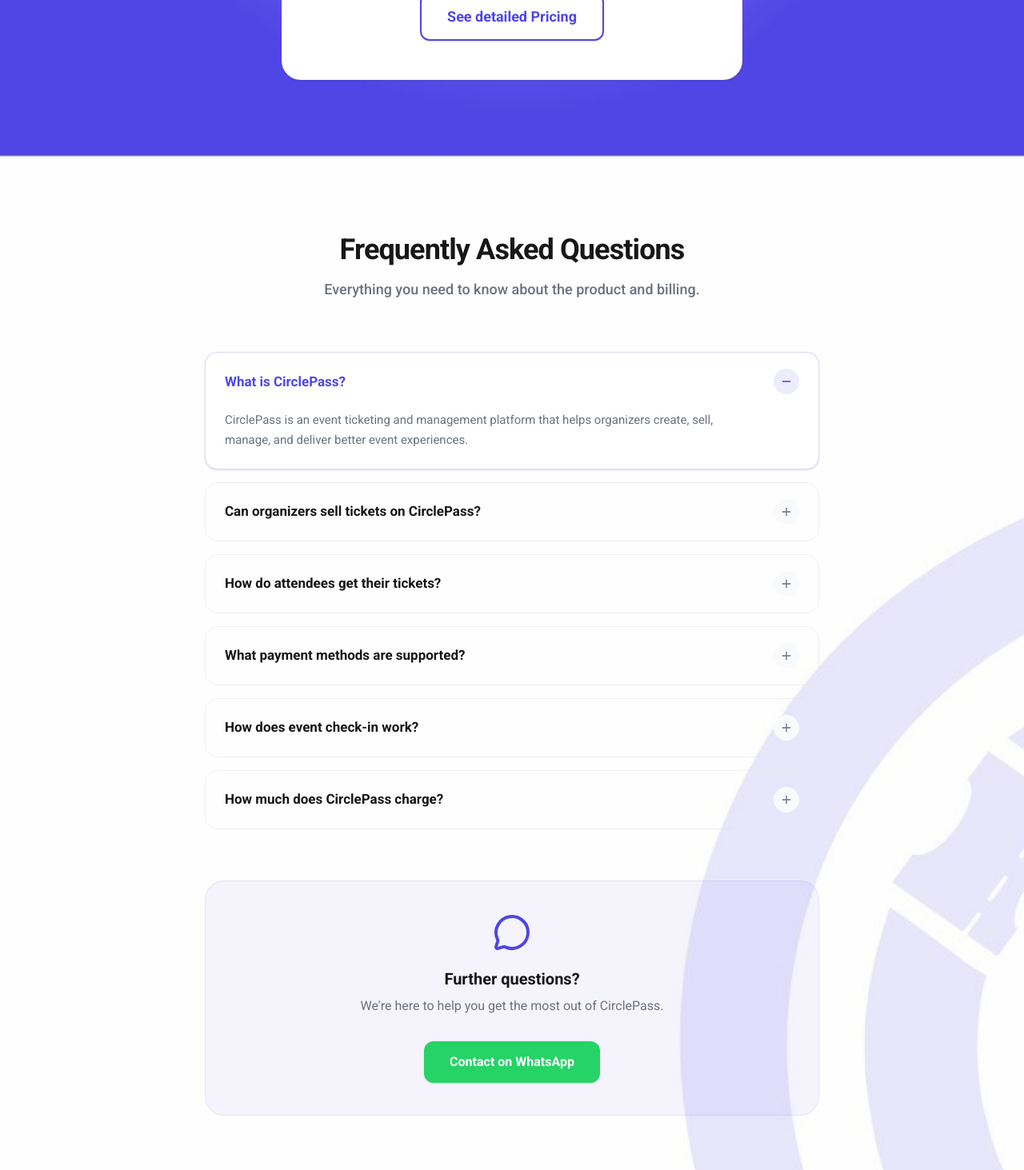
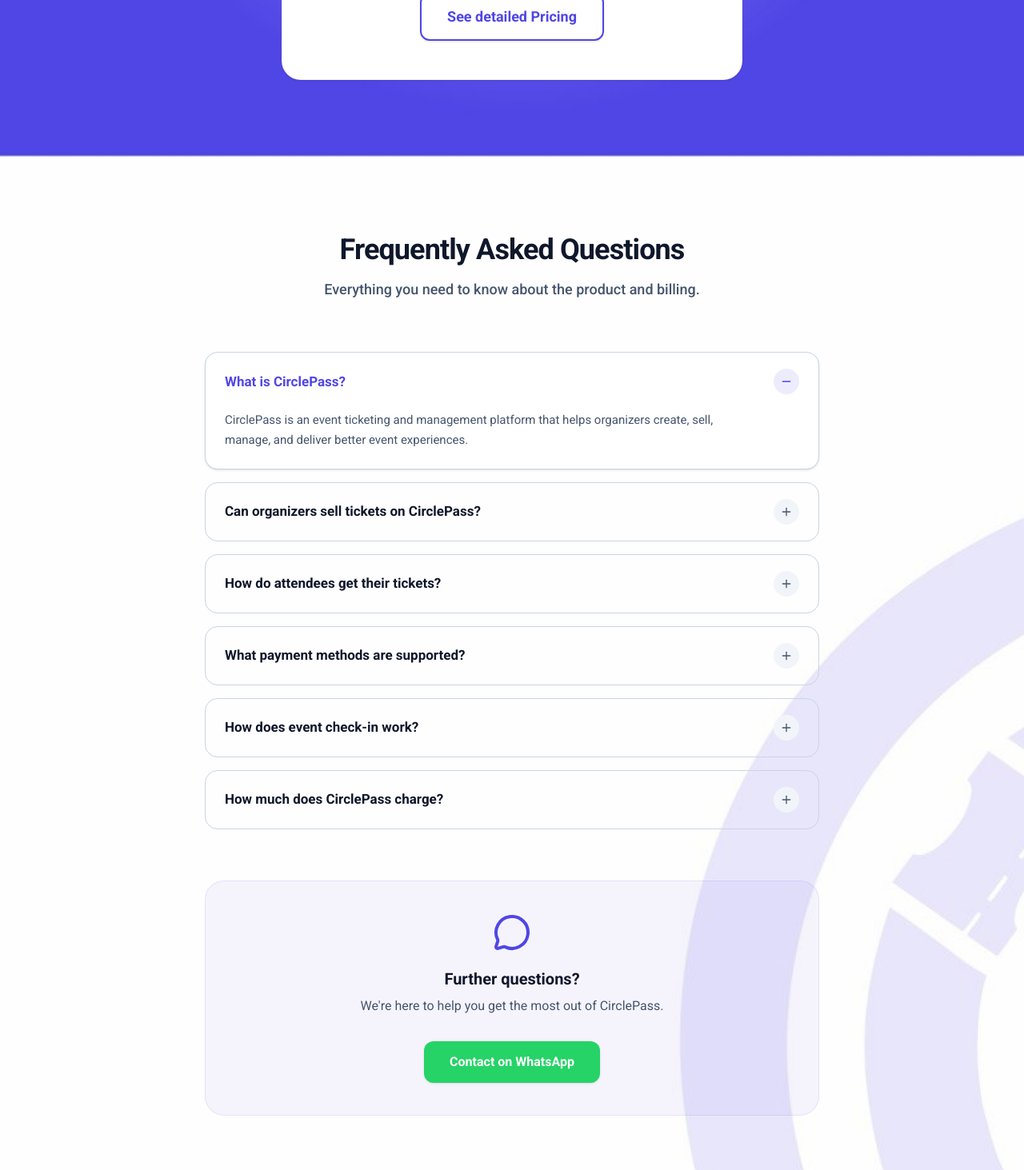
Before and after one commit to omoluabi44/circle_pass, a Next.js app: page / in a window 1280 px wide. Shown: the part 6769-8232 px from the top of the page at 80% size. Built offline with nearby package versions, Linux system fonts and the light colour scheme; no server answers.

Commit message:
style: Force FAQ section text and backgrounds to light mode colors because its background image is permanently light

```diff
--- a/src/components/sections/FAQ.tsx
+++ b/src/components/sections/FAQ.tsx
@@ -38,10 +38,10 @@
     <section className="py-24 px-4 bg-cover bg-center bg-no-repeat" style={{ backgroundImage: "url('/background_B.jpg')" }} id="faq">
       <div className="container mx-auto max-w-3xl">
         <div className="text-center mb-16">
-          <h2 className="text-3xl md:text-4xl font-extrabold text-foreground tracking-tight mb-4">
+          <h2 className="text-3xl md:text-4xl font-extrabold text-slate-900 tracking-tight mb-4">
             Frequently Asked Questions
           </h2>
-          <p className="text-lg text-muted-foreground font-medium">
+          <p className="text-lg text-slate-600 font-medium">
             Everything you need to know about the product and billing.
           </p>
         </div>
@@ -52,23 +52,23 @@
             return (
               <div
                 key={idx}
-                className={`border border-border/60 rounded-2xl overflow-hidden transition-all duration-300 ${isOpen ? 'bg-card shadow-sm border-primary/20' : 'bg-transparent hover:bg-card/50'}`}
+                className={`border border-slate-300 rounded-2xl overflow-hidden transition-all duration-300 ${isOpen ? 'bg-white shadow-sm border-primary/40' : 'bg-transparent hover:bg-white/50'}`}
               >
                 <button
                   onClick={() => setOpenIdx(isOpen ? null : idx)}
                   className="w-full text-left px-6 py-5 flex items-center justify-between focus:outline-none gap-4"
                 >
-                  <span className={`font-bold text-[17px] transition-colors ${isOpen ? 'text-primary' : 'text-foreground'}`}>
+                  <span className={`font-bold text-[17px] transition-colors ${isOpen ? 'text-primary' : 'text-slate-900'}`}>
                     {faq.q}
                   </span>
-                  <div className={`shrink-0 w-8 h-8 rounded-full flex items-center justify-center transition-colors ${isOpen ? 'bg-primary/10 text-primary' : 'bg-secondary text-muted-foreground'}`}>
+                  <div className={`shrink-0 w-8 h-8 rounded-full flex items-center justify-center transition-colors ${isOpen ? 'bg-primary/10 text-primary' : 'bg-slate-100 text-slate-600'}`}>
                     {isOpen ? <Minus className="w-4 h-4" /> : <Plus className="w-4 h-4" />}
                   </div>
                 </button>
                 <div
                   className={`px-6 overflow-hidden transition-all duration-300 ease-in-out ${isOpen ? 'max-h-40 pb-6 opacity-100' : 'max-h-0 opacity-0'}`}
                 >
-                  <p className="text-muted-foreground leading-relaxed text-[15px] max-w-2xl pr-4">
+                  <p className="text-slate-600 leading-relaxed text-[15px] max-w-2xl pr-4">
                     {faq.a}
                   </p>
                 </div>
@@ -79,8 +79,8 @@
 
         <div className="bg-primary/5 rounded-3xl p-8 md:p-10 text-center border border-primary/10 flex flex-col items-center">
           <MessageCircle className="w-12 h-12 text-primary mb-5" />
-          <h3 className="text-xl font-bold text-foreground mb-2">Further questions?</h3>
-          <p className="text-muted-foreground mb-8">We're here to help you get the most out of CirclePass.</p>
+          <h3 className="text-xl font-bold text-slate-900 mb-2">Further questions?</h3>
+          <p className="text-slate-600 mb-8">We're here to help you get the most out of CirclePass.</p>
           <Link
             href="https://wa.me/2349135512889"
             target="_blank"
```
Also changed, not shown: 1 other file (tests, documents, lock files or other folders).
